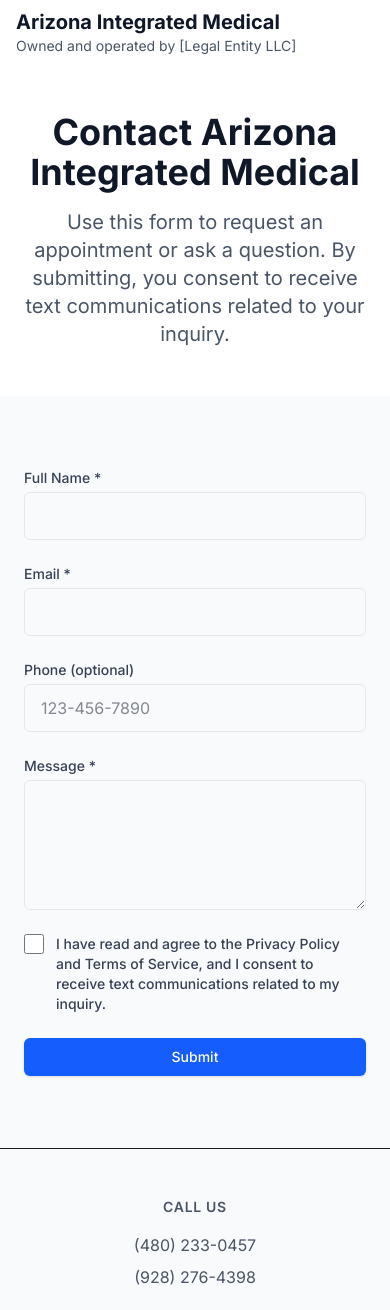
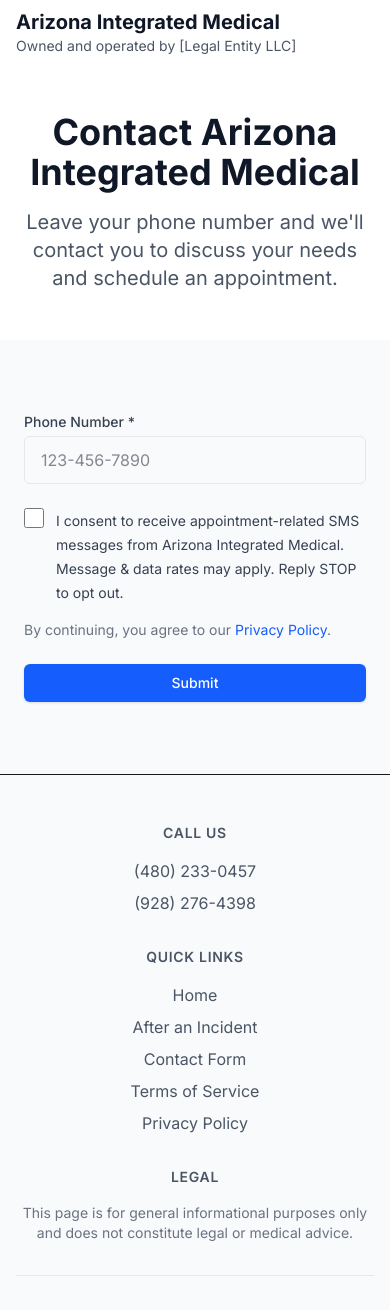
Before and after one commit to bobbyflowstate/a2p-azmed, a Next.js app: page /contact in a window 390 px wide. Shown: the top 1310 px of the page. Built offline with nearby package versions, Linux system fonts and the light colour scheme.

Commit message:
Change Contact form to only have phone #

```diff
--- a/src/app/contact/page.tsx
+++ b/src/app/contact/page.tsx
@@ -14,8 +14,7 @@
             Contact Arizona Integrated Medical
           </h1>
           <p className="text-xl text-gray-600">
-            Use this form to request an appointment or ask a question.
-            By submitting, you consent to receive text communications related to your inquiry.
+            Leave your phone number and we'll contact you to discuss your needs and schedule an appointment.
           </p>
         </div>
       </section>
--- a/src/app/page.tsx
+++ b/src/app/page.tsx
@@ -62,7 +62,7 @@
       <Locations />
 
       {/* Accident Guide Section */}
-      <section className="py-12 bg-gray-50">
+      <section id="after-accident" className="py-12 bg-gray-50">
         <div className="max-w-3xl mx-auto px-4 sm:px-6 lg:px-8">
           <h2 className="text-2xl font-bold text-gray-900 mb-6 text-center">
             What to Do After an Accident
--- a/src/components/ContactForm.tsx
+++ b/src/components/ContactForm.tsx
@@ -2,28 +2,17 @@
 
 import { useState } from 'react';
 import { ContactFormData } from '@/types/contact';
+import Link from 'next/link';
 
 export default function ContactForm() {
   const [showSuccess, setShowSuccess] = useState(false);
   const [formData, setFormData] = useState<ContactFormData>({
-    fullName: '',
-    email: '',
     phone: '',
-    message: '',
-    consent: false,
+    smsConsent: false,
   });
 
-  const validateEmail = (email: string): boolean => {
-    const emailRegex = /^[a-zA-Z0-9._-]+@[a-zA-Z0-9.-]+\.[a-zA-Z]{2,}$/;
-    return emailRegex.test(email);
-  };
-
   const validatePhone = (phone: string): boolean => {
-    // Allow empty phone since it's optional
-    if (!phone) return true;
-    // Remove all non-numeric characters
     const cleanPhone = phone.replace(/\D/g, '');
-    // Check if it's a valid US phone number (10 digits)
     return cleanPhone.length === 10;
   };
 
@@ -37,12 +26,7 @@
   const handleSubmit = async (e: React.FormEvent) => {
     e.preventDefault();
 
-    if (!validateEmail(formData.email)) {
-      alert('Please enter a valid email address');
-      return;
-    }
-
-    if (formData.phone && !validatePhone(formData.phone)) {
+    if (!validatePhone(formData.phone)) {
       alert('Please enter a valid 10-digit phone number');
       return;
     }
@@ -57,9 +41,9 @@
   };
 
   const handleChange = (
-    e: React.ChangeEvent<HTMLInputElement | HTMLTextAreaElement>
+    e: React.ChangeEvent<HTMLInputElement>
   ) => {
-    const { name, value, type } = e.target;
+    const { name, value, type, checked } = e.target;
 
     if (name === 'phone') {
       const formattedPhone = formatPhoneNumber(value);
@@ -67,7 +51,7 @@
     } else {
       setFormData((prev) => ({
         ...prev,
-        [name]: type === 'checkbox' ? (e.target as HTMLInputElement).checked : value,
+        [name]: type === 'checkbox' ? checked : value,
       }));
     }
   };
@@ -76,53 +60,21 @@
     <form onSubmit={handleSubmit} className="max-w-2xl mx-auto space-y-6 p-6">
       {showSuccess && (
         <div className="mb-4 p-4 bg-green-50 text-green-700 rounded-md">
-          Your message has been sent! We will get back to you as soon as possible.
+          We've received your number! We will get back to you as soon as possible.
         </div>
       )}
-      <div>
-        <label htmlFor="fullName" className="block text-sm font-medium text-gray-700">
-          Full Name *
-        </label>
-        <input
-          type="text"
-          id="fullName"
-          name="fullName"
-          required
-          className="mt-1 block w-full rounded-md border border-gray-200 h-12 px-4 focus:border-black focus:ring-0 text-gray-900"
-          value={formData.fullName}
-          onChange={handleChange}
-        />
-      </div>
-
-      <div>
-        <label htmlFor="email" className="block text-sm font-medium text-gray-700">
-          Email *
-        </label>
-        <input
-          type="email"
-          id="email"
-          name="email"
-          required
-          pattern="[a-zA-Z0-9._-]+@[a-zA-Z0-9.-]+\.[a-zA-Z]{2,}"
-          title="Please enter a valid email address"
-          aria-describedby="email-hint"
-          className="mt-1 block w-full rounded-md border border-gray-200 h-12 px-4 focus:border-black focus:ring-0 text-gray-900"
-          value={formData.email}
-          onChange={handleChange}
-        />
-      </div>
 
       <div>
         <label htmlFor="phone" className="block text-sm font-medium text-gray-700">
-          Phone (optional)
+          Phone Number *
         </label>
         <input
           type="tel"
           id="phone"
           name="phone"
+          required
           pattern="[0-9-]*"
           title="Please enter a valid phone number (e.g., 123-456-7890)"
-          aria-describedby="phone-hint"
           placeholder="123-456-7890"
           className="mt-1 block w-full rounded-md border border-gray-200 h-12 px-4 focus:border-black focus:ring-0 text-gray-900"
           value={formData.phone}
@@ -130,38 +82,32 @@
         />
       </div>
 
-      <div>
-        <label htmlFor="message" className="block text-sm font-medium text-gray-700">
-          Message *
-        </label>
-        <textarea
-          id="message"
-          name="message"
-          rows={4}
-          required
-          className="mt-1 block w-full rounded-md border border-gray-200 min-h-[120px] p-4 focus:border-black focus:ring-0 text-gray-900"
-          value={formData.message}
-          onChange={handleChange}
-        />
-      </div>
+      <div className="space-y-4">
+        <div className="flex items-start">
+          <div className="flex items-center h-5">
+            <input
+              id="smsConsent"
+              name="smsConsent"
+              type="checkbox"
+              required
+              className="h-5 w-5 rounded border border-gray-200 text-gray-600 focus:ring-0 focus:border-black"
+              checked={formData.smsConsent}
+              onChange={handleChange}
+            />
+          </div>
+          <div className="ml-3">
+            <label htmlFor="smsConsent" className="text-sm text-gray-700">
+              I consent to receive appointment-related SMS messages from Arizona Integrated Medical. Message & data rates may apply. Reply STOP to opt out.
+            </label>
+          </div>
+        </div>
 
-      <div className="flex items-start">
-        <div className="flex items-center h-5">
-          <input
-            id="consent"
-            name="consent"
-            type="checkbox"
-            required
-            className="h-5 w-5 rounded border border-gray-200 text-gray-600 focus:ring-0 focus:border-black"
-            checked={formData.consent}
-            onChange={handleChange}
-          />
-        </div>
-        <div className="ml-3 text-sm">
-          <label htmlFor="consent" className="font-medium text-gray-700">
-            I have read and agree to the Privacy Policy and Terms of Service,
-            and I consent to receive text communications related to my inquiry.
-          </label>
+        <div className="text-sm text-gray-500">
+          By continuing, you agree to our{' '}
+          <Link href="/privacy" className="text-blue-600 hover:text-blue-800">
+            Privacy Policy
+          </Link>
+          .
         </div>
       </div>
 
--- a/src/components/Footer.tsx
+++ b/src/components/Footer.tsx
@@ -30,6 +30,18 @@
               Quick Links
             </h3>
             <div className="space-y-2">
+              <Link
+                href="/"
+                className="block text-gray-600 hover:text-blue-600"
+              >
+                Home
+              </Link>
+              <Link
+                href="/#after-accident"
+                className="block text-gray-600 hover:text-blue-600"
+              >
+                After an Incident
+              </Link>
               <Link
                 href="/contact"
                 className="block text-gray-600 hover:text-blue-600"
```
Also changed, not shown: src/types/contact.ts (+2 -5 lines).
